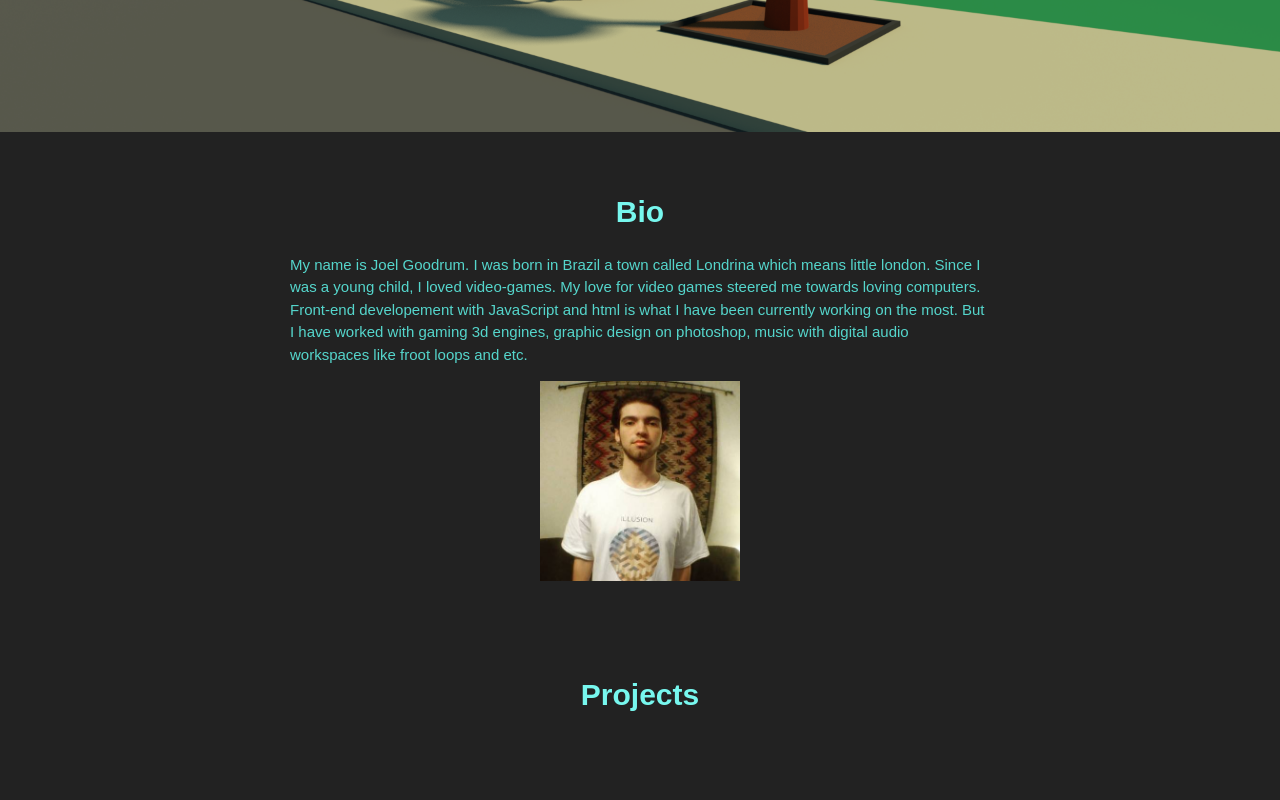
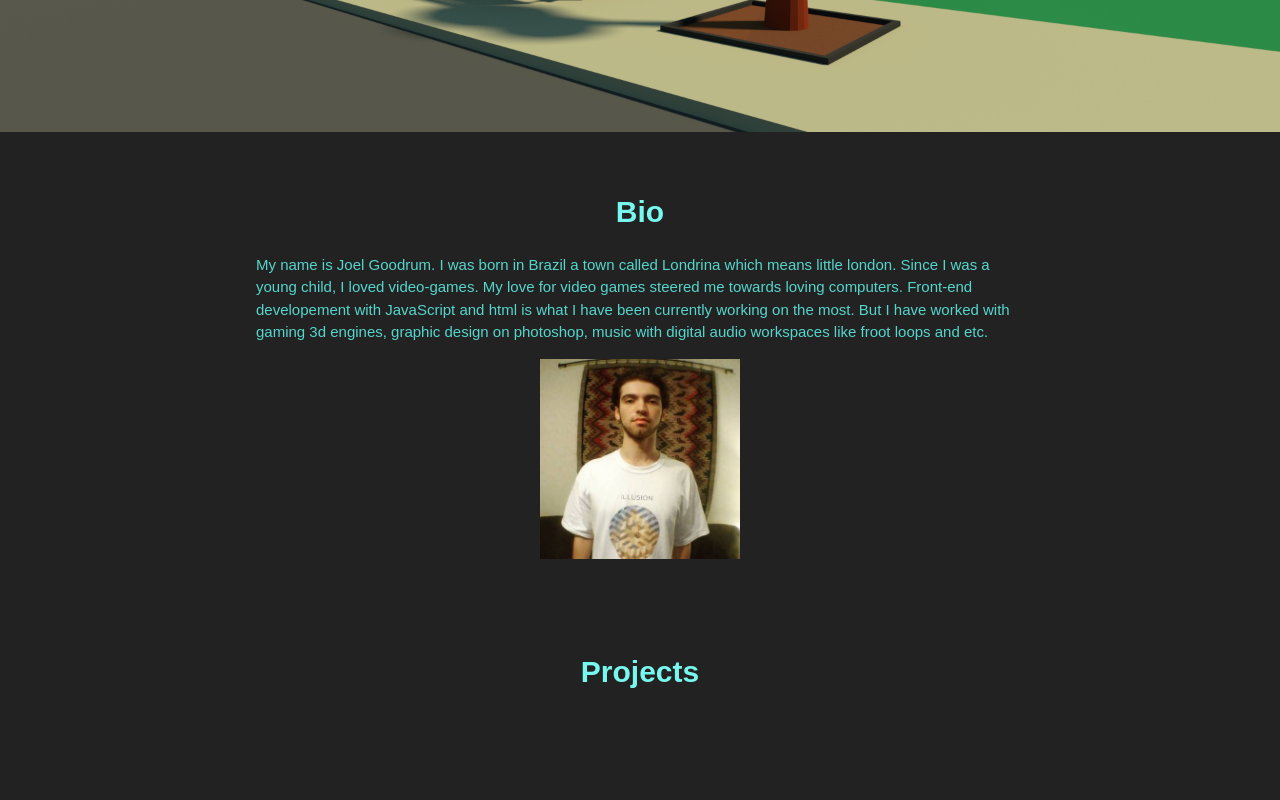
Before and after one commit to JoelGoodrum/joelgoodrum.github.io, a plain HTML site: page index.html in a window 1280 px wide. Shown: the part 520-1320 px from the top of the page. Drawn offline with Linux system fonts and the light colour scheme.

Commit message:
adjust width max to 768px

```diff
--- a/css/style.css
+++ b/css/style.css
@@ -23,7 +23,7 @@ p {
 
 .container{
 	padding-top: 30px;
-	max-width: 700px;
+	max-width: 768px;
 	width: 98%;
 	margin: auto;
 	overflow: hidden;
@@ -68,6 +68,8 @@ header li{
 
 }
 
+/* -- */
+
 .home-photo {
 	position: relative;
 	width: 100%;
@@ -107,3 +109,5 @@ u {
 	margin-right: auto;
 	display: block;
 }
+
+@media(max-width: )
```
